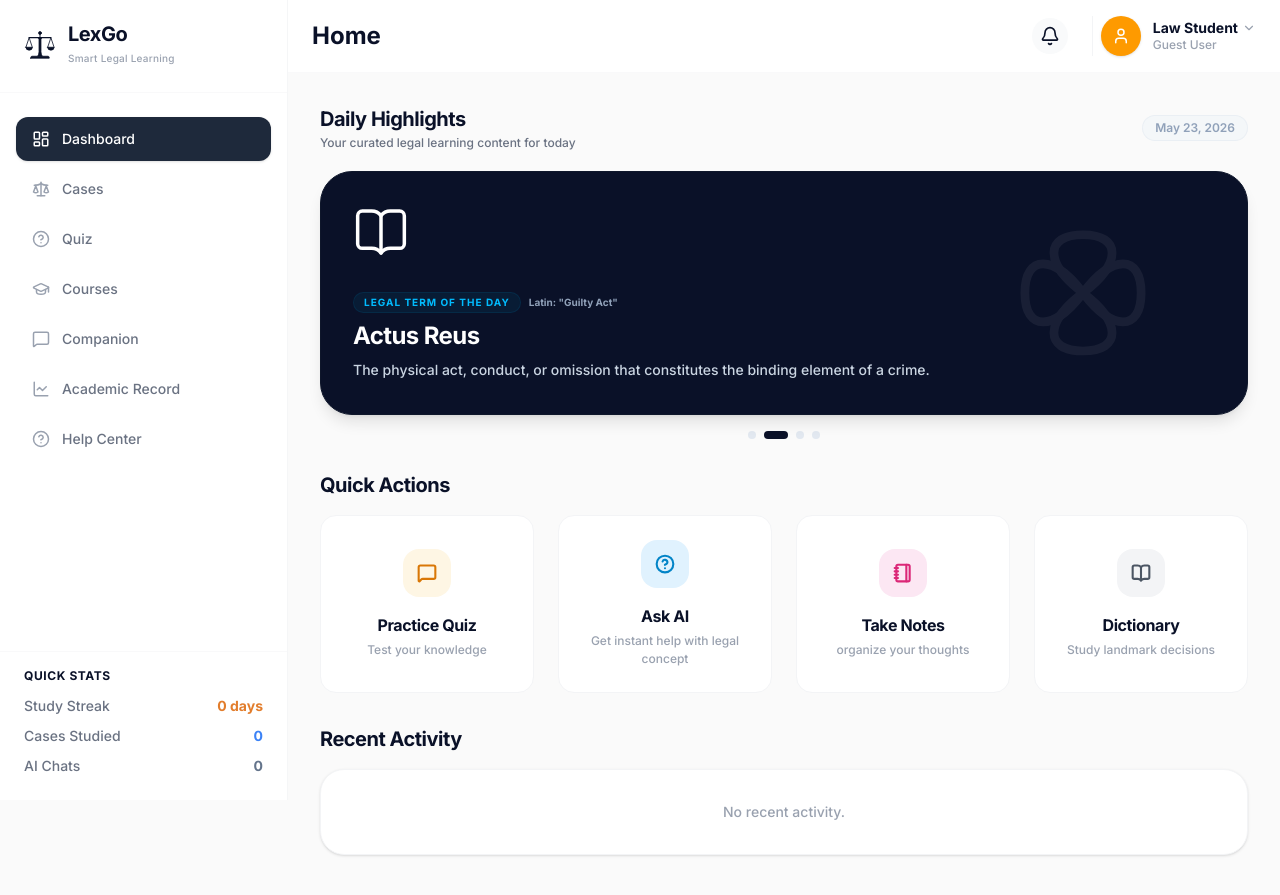
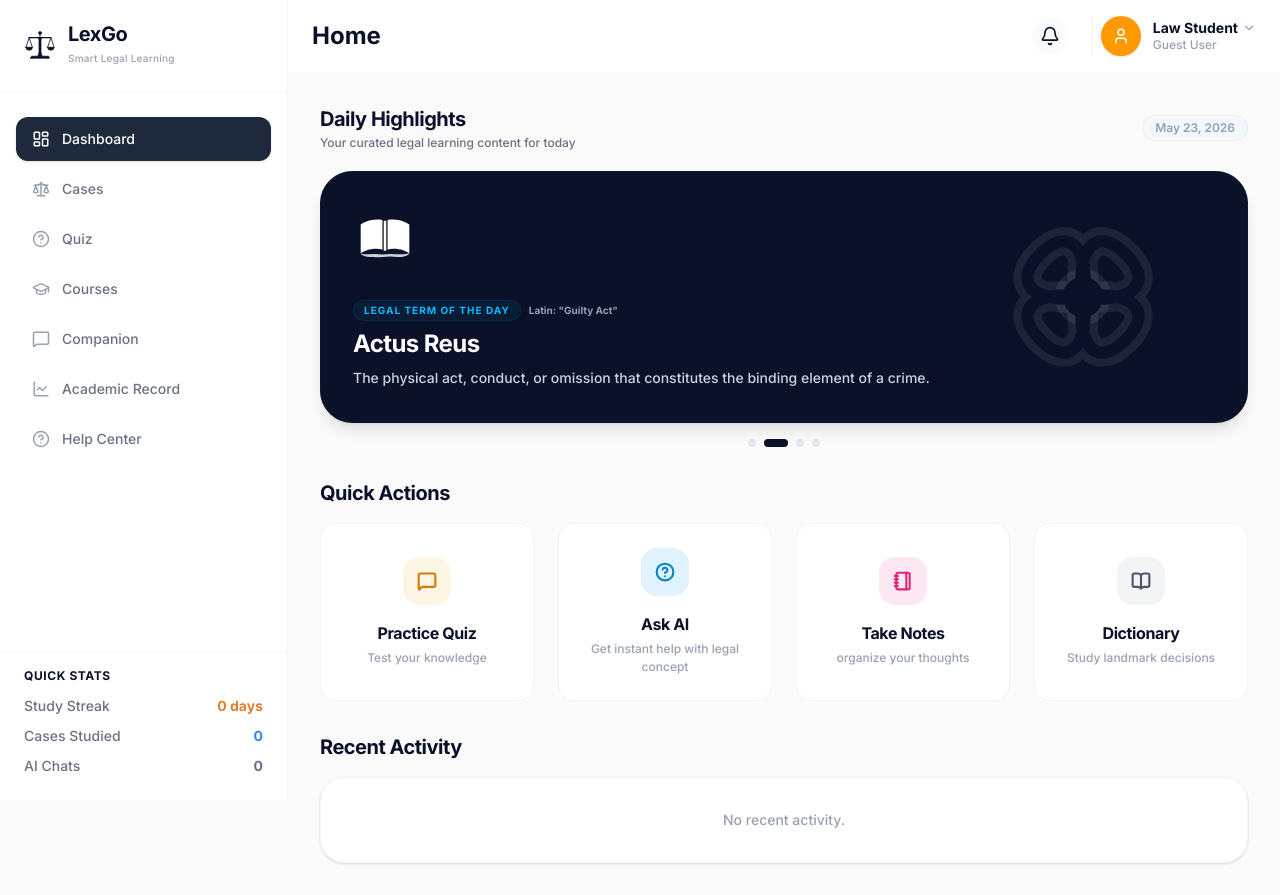
Before and after one commit to Darlington-s-store/LexGo-App, a React (Vite) app: page /dashboard in a window 1280 px wide. Built offline with nearby package versions, Linux system fonts and the light colour scheme; sample sign-in values are in the browser's storage.

Commit message:
style: implement solid icons and double-outline Mpatapo watermark in daily cards slider to match mockup design

```diff
--- a/src/pages/DashboardHome.jsx
+++ b/src/pages/DashboardHome.jsx
@@ -13,6 +13,51 @@ import {
   X
 } from 'lucide-react';
 
+const CaseIcon = ({ className }) => (
+  <svg viewBox="0 0 100 100" fill="none" stroke="currentColor" strokeWidth="2.5" strokeLinecap="round" strokeLinejoin="round" className={className}>
+    <circle cx="50" cy="9.5" r="4.5" fill="currentColor" />
+    <line x1="50" y1="14" x2="50" y2="22" strokeWidth="3" />
+    <line x1="16" y1="24" x2="84" y2="24" strokeWidth="4" />
+    <path d="M 6,54 L 16,24 L 26,54" strokeWidth="2.5" />
+    <path d="M 6,54 L 26,54 A 10,9 0 0 1 6,54 Z" fill="currentColor" />
+    <path d="M 74,54 L 84,24 L 94,54" strokeWidth="2.5" />
+    <path d="M 74,54 L 94,54 A 10,9 0 0 1 74,54 Z" fill="currentColor" />
+    <path d="M 44,24 L 56,24 C 55,26 53,28 53,30 L 53,68 C 53,74 55,78 57,82 L 43,82 C 45,78 47,74 47,68 L 47,30 C 47,28 45,26 44,24 Z" fill="currentColor" />
+    <path d="M 21,88 L 79,88 C 79,85 78,82 75,82 L 25,82 C 22,82 21,85 21,88 Z" fill="currentColor" />
+  </svg>
+);
+
+const TermIcon = ({ className }) => (
+  <svg viewBox="0 0 100 100" fill="currentColor" className={className}>
+    <path d="M 46,25 C 30,22 18,28 12,32 L 12,77 C 18,73 30,68 46,71 Z" />
+    <path d="M 54,25 C 70,22 82,28 88,32 L 88,77 C 82,73 70,68 54,71 Z" />
+    <path d="M 48,26 L 52,26 L 52,73 L 48,73 Z" />
+    <path d="M 12,77 C 18,81 30,76 46,79 C 62,76 74,81 88,77 C 88,79 82,83 70,83 C 54,80 46,84 30,83 C 18,83 12,79 12,77 Z" opacity="0.8" />
+  </svg>
+);
+
+const DictumIcon = ({ className }) => (
+  <svg viewBox="0 0 100 100" fill="currentColor" className={className}>
+    <path d="M 50,15 C 26,15 10,28 10,48 C 10,60 18,72 32,77 C 30,85 22,90 16,92 C 26,92 38,87 45,81 C 47,81 48,81 50,81 C 74,81 90,68 90,48 C 90,28 74,15 50,15 Z" />
+    <path d="M 38,38 L 44,38 L 41,48 L 45,48 L 42,58 L 36,58 L 39,48 L 35,48 Z M 58,38 L 64,38 L 61,48 L 65,48 L 62,58 L 56,58 L 59,48 L 55,48 Z" fill="#0A1128" />
+  </svg>
+);
+
+const HistoryIcon = ({ className }) => (
+  <svg viewBox="0 0 100 100" fill="currentColor" className={className}>
+    <rect x="15" y="24" width="70" height="60" rx="10" />
+    <path d="M 15,24 L 85,24 L 85,42 L 15,42 Z" fill="#F59E0B" />
+    <rect x="28" y="14" width="8" height="16" rx="4" fill="#E2E8F0" />
+    <rect x="64" y="14" width="8" height="16" rx="4" fill="#E2E8F0" />
+    <circle cx="32" cy="54" r="4.5" fill="#0A1128" />
+    <circle cx="50" cy="54" r="4.5" fill="#0A1128" />
+    <circle cx="68" cy="54" r="4.5" fill="#0A1128" />
+    <circle cx="32" cy="70" r="4.5" fill="#0A1128" />
+    <circle cx="50" cy="70" r="4.5" fill="#0A1128" />
+    <circle cx="68" cy="70" r="4.5" fill="#0A1128" />
+  </svg>
+);
+
 const dailyCards = [
   {
     id: 'case',
@@ -20,7 +65,7 @@ const dailyCards = [
     tag: 'DAILY CASE',
     title: 'Republic v. Mensah',
     citation: '[2024] SCGLR 104',
-    icon: Scale,
+    icon: CaseIcon,
     bgClass: 'bg-indigo-50/40 hover:bg-indigo-50/80 border-indigo-100/50 text-indigo-700',
     iconBg: 'bg-indigo-100 text-indigo-600',
     summary: 'Evaluating the constitutional limits of search and seizure without judicial warrants.',
@@ -37,7 +82,7 @@ const dailyCards = [
     tag: 'DAILY TERM',
     title: 'Actus Reus',
     citation: 'Latin: "Guilty Act"',
-    icon: BookOpen,
+    icon: TermIcon,
     bgClass: 'bg-emerald-50/40 hover:bg-emerald-50/80 border-emerald-100/50 text-emerald-700',
     iconBg: 'bg-emerald-100 text-emerald-600',
     summary: 'The physical act, conduct, or omission that constitutes the binding element of a crime.',
@@ -54,7 +99,7 @@ const dailyCards = [
     tag: 'DAILY DICTUM',
     title: 'Fiat Justitia Ruat Caelum',
     citation: 'Lord Mansfield (1770)',
-    icon: Quote,
+    icon: DictumIcon,
     bgClass: 'bg-violet-50/40 hover:bg-violet-50/80 border-violet-100/50 text-violet-700',
     iconBg: 'bg-violet-100 text-violet-600',
     summary: '"Let justice be done though the heavens fall" - representing absolute judicial duty.',
@@ -71,7 +116,7 @@ const dailyCards = [
     tag: 'LEGAL HISTORY',
     title: 'Brown v. Board of Education',
     citation: 'May 17, 1954',
-    icon: Calendar,
+    icon: HistoryIcon,
     bgClass: 'bg-amber-50/40 hover:bg-amber-50/80 border-amber-100/50 text-amber-700',
     iconBg: 'bg-amber-100 text-amber-600',
     summary: 'US Supreme Court ruled that racial segregation in public schools is unconstitutional.',
@@ -168,7 +213,7 @@ const DashboardHome = () => {
           >
             {/* Top Row: Large Icon */}
             <div className="z-10">
-              <ActiveIcon size={56} className="text-white stroke-[1.5] transition-transform duration-300 group-hover:scale-105" />
+              <ActiveIcon className="w-16 h-16 text-white transition-transform duration-300 group-hover:scale-105" />
             </div>
 
             {/* Bottom Row: Text content */}
@@ -190,19 +235,32 @@ const DashboardHome = () => {
             </div>
 
             {/* Mpatapo Watermark on the Right */}
-            <div className="absolute right-0 top-0 bottom-0 w-1/2 flex items-center justify-end p-6 opacity-[0.06] group-hover:opacity-[0.09] transition-opacity duration-300 pointer-events-none z-0 text-white">
+            <div className="absolute right-0 top-0 bottom-0 w-1/2 flex items-center justify-end p-6 pointer-events-none z-0">
               <svg
                 viewBox="0 0 100 100"
                 fill="none"
-                stroke="currentColor"
-                strokeWidth="4.5"
                 strokeLinecap="round"
                 strokeLinejoin="round"
                 className="w-full h-full max-w-[220px] md:max-w-[280px]"
               >
-                {/* Mpatapo Knot: Horizontal and Vertical interlocking infinity loops */}
-                <path d="M 50,50 C 35,30 20,30 20,50 C 20,70 35,70 50,50 C 65,30 80,30 80,50 C 80,70 65,70 50,50 Z" />
-                <path d="M 50,50 C 30,35 30,20 50,20 C 70,20 70,35 50,50 C 30,65 30,80 50,80 C 70,80 70,65 50,50 Z" />
+                {/* Rotate the entire knot by 45 degrees to match the mockup */}
+                <g transform="rotate(45 50 50)">
+                  {/* Thick base stroke in semi-transparent white */}
+                  <path
+                    d="M 50,50 C 35,30 20,30 20,50 C 20,70 35,70 50,50 C 65,30 80,30 80,50 C 80,70 65,70 50,50 Z M 50,50 C 30,35 30,20 50,20 C 70,20 70,35 50,50 C 30,65 30,80 50,80 C 70,80 70,65 50,50 Z"
+                    stroke="rgba(255, 255, 255, 0.08)"
+                    strokeWidth="14"
+                  />
+                  <circle cx="50" cy="50" r="7" stroke="rgba(255, 255, 255, 0.08)" strokeWidth="14" />
+
+                  {/* Thin overlay stroke matching the card background to cut a hollow channel */}
+                  <path
+                    d="M 50,50 C 35,30 20,30 20,50 C 20,70 35,70 50,50 C 65,30 80,30 80,50 C 80,70 65,70 50,50 Z M 50,50 C 30,35 30,20 50,20 C 70,20 70,35 50,50 C 30,65 30,80 50,80 C 70,80 70,65 50,50 Z"
+                    stroke="#0A1128"
+                    strokeWidth="6"
+                  />
+                  <circle cx="50" cy="50" r="7" stroke="#0A1128" strokeWidth="6" />
+                </g>
               </svg>
             </div>
           </div>
```
